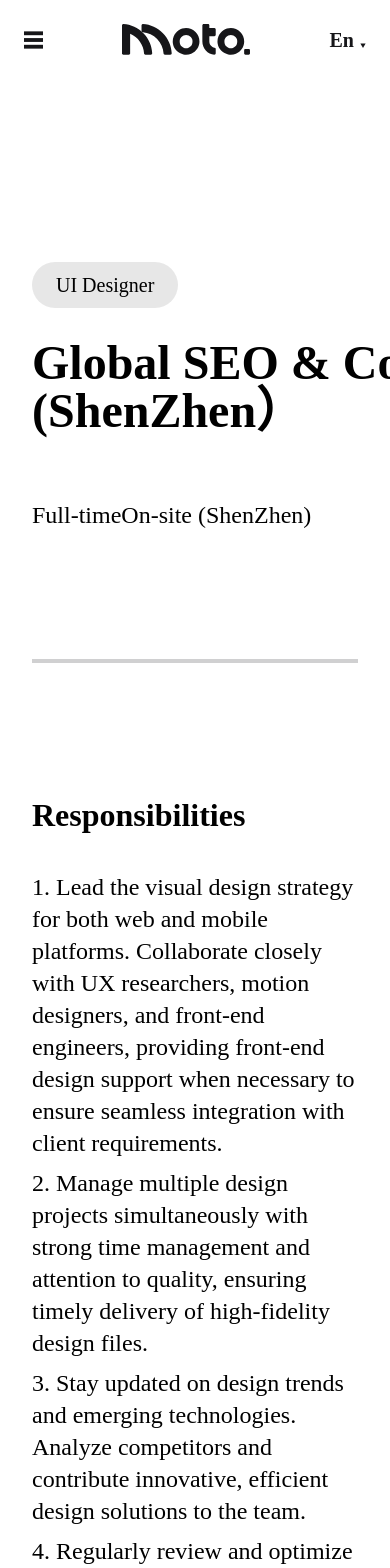
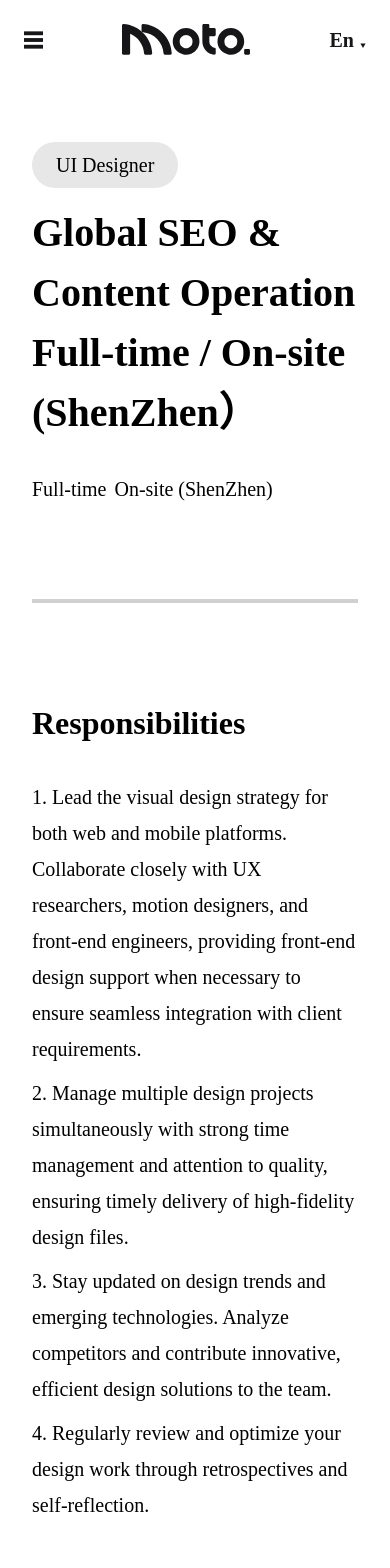
Before and after one commit to i-free-developer/moto-design, a React (Vite) app: page /role/1 in a window 390 px wide. Shown: the top 1568 px of the page. Built offline with nearby package versions, Linux system fonts and the light colour scheme.

Commit message:
finish responsive design

```diff
--- a/src/App.jsx
+++ b/src/App.jsx
@@ -1,8 +1,7 @@
 import { useState, useEffect } from 'react'
 import './App.css'
-import { BrowserRouter, Routes, Route, useLocation } from "react-router-dom";
+import { BrowserRouter, Routes, Route } from "react-router-dom";
 
-import Navbar from './components/Navbar'
 import Home from './components/Home';
 import CursorDot from './components/CursorDot';
 import About from './components/About'
--- a/src/components/About.jsx
+++ b/src/components/About.jsx
@@ -282,12 +282,12 @@ function TeamMemberCard({name, avatar, description, title, role}) {
 function OurTeam() {
 	return (
 		<div className="col-span-3 lg:col-span-2 flex flex-col gap-8 w-4/5">
-			<div className="sm:flex sm:gap-[0.5rem]">
+			<div className="flex sm:gap-[0.5rem]">
 				<span className="text-5xl leading-[48px] lg:text-[10.5rem] lg:leading-[168px] font-bold uppercase tracking-[-2%]">our</span>
 				<span className="lg:hidden text-5xl leading-[48px] lg:text-[10.5rem] lg:leading-[168px] font-bold uppercase text-right tracking-[-2%]">team</span>
 			</div>
 			<p className="text-base">As a dynamic design company, we endow products with artistic power, attract global enterprises, and redefine the future of products.</p>
-			<p className="sm:hidden lg:block text-5xl leading-[48px] lg:text-[10.5rem] lg:leading-[168px] font-bold uppercase text-right tracking-[-2%]">team</p>
+			<p className="hidden lg:block text-5xl leading-[48px] lg:text-[10.5rem] lg:leading-[168px] font-bold uppercase text-right tracking-[-2%]">team</p>
 		</div>
 	)
 }
--- a/src/components/Career.jsx
+++ b/src/components/Career.jsx
@@ -1,13 +1,14 @@
-import { useState, useCallback } from 'react'
+import { useState } from 'react'
 import { Link } from "react-router-dom"
 import { TimelineItems, PerkItemsData, OpenningRoles, CompanyEmail } from '../data/site-data'
 import Navbar from './Navbar'
 import { StarIcon } from './SocialIconsCollection'
 import { SiteInfoCard,  SiteFooter } from './About'
-import { useThrottle } from './FunctionCollection'
+import { UseThrottle } from './FunctionCollection'
 
 export default function Career() {
 	const [drawerStatus, setDrawerStatus] = useState('initial')
+
 	function handleClickDrawer() {
 		let newStatus;
 		if (drawerStatus === 'initial' || drawerStatus === 'closed') { newStatus = 'opened' }
@@ -35,11 +36,13 @@ export default function Career() {
 }
 
 function CareerHeader() {
+	function scrollToRef() { document.querySelector('#positions').scrollIntoView({ behavior: 'smooth', block: 'start' }) }
+
 	return (
 		<div className="relative px-[1rem]">
 			<h1 className="font-extrabold text-5xl lg:text-[5rem] uppercase">[Career]</h1>
 			<h2 className="font-extrabold text-[88px] lg:text-9xl uppercase">How we hire</h2>
-			<div className="absolute bottom-[-6rem] lg:bottom-0 right-0 px-8 py-4 border border-2 rounded-full flex gap-4 items-center justify-between">
+			<div className="absolute bottom-[-6rem] lg:bottom-0 right-0 px-8 py-4 border border-2 rounded-full flex gap-4 items-center justify-between" onClick={scrollToRef}>
 				<span className="font-medium text-2xl">Positions</span>
 				<span className="size-2 rounded-[50%] bg-slate-900"></span>
 			</div>
@@ -61,7 +64,7 @@ function TimeLineCard() {
 	const [timelineIndex, setTimelineIndex] = useState(0)
 
 	// const debouncedWheel = useCallback(debounce((e) => {wheelScroll(e)}, 300, { leading: false, trailing: true }), [])
-	const throttledWheel = useThrottle( (e) => {wheelScroll(e)}, 500 )
+	const throttledWheel = UseThrottle( (e) => {wheelScroll(e)}, 500 )
 	function wheelScroll(e) {
   		if (e.deltaY < 0) { setTimelineIndex(x => { return x - 1 > 0 ? x - 1 : 0 }) }
   		if (e.deltaY > 0) { setTimelineIndex(x => { return x + 1 > 6 ? 5 : x + 1 }) }
@@ -134,7 +137,7 @@ function RolesContainer() {
 				<p className="text-base lg:text-[1.5rem] lg:leading-[2rem] mt-[1rem] lg:mt-[4rem] font-normal scroll-fade-in">Explore our open roles and find the one that fits not just your resume, but your rhythm.</p>
 				<p className="text-[2rem] lg:text-[2.5rem] mt-[4rem] lg:mt-[14.5rem] font-bold scroll-fade-in"><span className="mr-2">13</span>Positions</p>
 			</div>
-			<div className="flex flex-col gap-8">
+			<div id="positions" className="flex flex-col gap-8">
 				{OpenningRoles.map((item, index) => <RoleCard {...item} index={index} key={index}/>)}
 			</div>
 		</div>
@@ -174,11 +177,11 @@ function ApplyButon({id}) {
 
 export function HowToApply() {
 	return (
-		<div className="tracking-[-2%] my-[3rem]">
+		<div className="tracking-[-2%] my-[3rem] w-full mx-auto">
 			<h2 className="uppercase font-bold text-5xl lg:text-[5.5rem]">how to apply</h2>
 			<p className="mt-[3rem] text-xl lg:text-[2rem]">Send your CV and portfolio to <span className="font-bold">({CompanyEmail})</span>, with the subject "<span className="font-bold">Position + Name</span>".</p>
 			<p className="text-xl lg:text-[2rem]">We’re not just hiring doers—we’re looking for partners in creation.</p>
-			<p className="text-xl lg:text-[2rem] my-[3rem]">*File Types: ( pdf, ppt, pptx, txt )</p>
+			<p className="text-xl lg:text-[2rem] my-[2rem] lg:my-[3rem]">*File Types: ( pdf, ppt, pptx, txt )</p>
 		</div>
 	)
 }
--- a/src/components/FunctionCollection.jsx
+++ b/src/components/FunctionCollection.jsx
@@ -1,7 +1,7 @@
 import { useLocation } from "react-router-dom";
 import { useEffect, useCallback } from 'react'
 
-import { throttle, debounce } from 'lodash';
+import { throttle } from 'lodash';
 
 function ScrollToTop() {
   const { pathname } = useLocation();
@@ -17,7 +17,7 @@ function RandomInt(min, max) {
   return Math.floor(Math.random() * (max - min + 1)) + min;
 }
 
-function useThrottle(callback, delay) {
+function UseThrottle(callback, delay) {
   const throttledFn = useCallback(
     throttle((...args) => callback(...args), delay),
     [delay] // will recreate if delay changes
@@ -25,4 +25,4 @@ function useThrottle(callback, delay) {
   return throttledFn;
 }
 
-export { ScrollToTop, RandomInt, useThrottle }
+export { ScrollToTop, RandomInt, UseThrottle }
--- a/src/components/Loading.jsx
+++ b/src/components/Loading.jsx
@@ -2,8 +2,8 @@ import { StarIcon } from './SocialIconsCollection'
 
 export default function Loading({loadingPercentage}) {
 	return (
-		<section id="loading" className="mx-auto max-w-screen h-dvh">
-			<div className="lg:px-[3.5rem] h-4/5 lg:h-full pt-[10rem] lg:pt-0 lg:m-auto lg:flex lg:flex-row items-center justify-between text-xl">
+		<section id="loading" className="mx-auto max-w-[750px] lg:max-w-[1920px] h-dvh overflow-hidden">
+			<div className="lg:px-[3.5rem] h-4/5 lg:h-full pt-[10rem] lg:pt-0 lg:m-auto lg:flex lg:flex-row items-center justify-between">
 				<LeftCard/>
 				<LogoCard/>
 				<LoadingCard loadingPercentage={loadingPercentage}/>
--- a/src/components/RolePage.jsx
+++ b/src/components/RolePage.jsx
@@ -3,7 +3,7 @@ import { useParams } from "react-router-dom";
 import { OpenningRoles } from '../data/site-data'
 import { HowToApply } from './Career'
 import Navbar from './Navbar'
-import Footer from './Footer'
+import { SiteInfoCard,  SiteFooter } from './About'
 
 export default function RolePage() {
 	const [drawerStatus, setDrawerStatus] = useState('initial')
@@ -17,37 +17,42 @@ export default function RolePage() {
 
 	let { id } = useParams();
 
-	const {title, roleTag, responsibilities, requirements, tags} = OpenningRoles.find(e => e.id == id)
+	const {title, roleTag, tags, responsibilities, requirements} = OpenningRoles.find(e => e.id == id)
 	return (
-		<main className="mx-auto overflow-hidden">
+		<main className="mx-auto max-w-[750px] lg:max-w-[1920px] overflow-x-hidden overflow-hidden">
       		<Navbar drawerStatus={drawerStatus} handleClickDrawer={handleClickDrawer}/>
-			<section id="role-page" className="mx-auto px-[2rem] lg:px-[6rem]" onClick={closeDrawer}>
-				<div className="relative mt-[13.5rem] mb-[6rem]">
-					<span className="rounded-full text-xl font-medium bg-black/10 px-6 py-3">{roleTag}</span>
-					<h1 className="mt-[2.5rem] text-5xl font-semibold w-[73rem] tracking-[-2%]">{title}</h1>
-					<div className="flex flex-row items-center justify-between mt-[4rem]">
-						<div>
-							{tags.map((tag, index) => <span className="text-2xl font-medium tracking-[-2%]" key={index}>{tag}</span>)}
-						</div>
-					</div>
-					<hr className="border border-2 border-black/20 my-[8rem]"></hr>
-				</div>
+			<section id="role-page" className="mx-auto px-[2rem] lg:px-[4rem]" onClick={closeDrawer}>
+				<RoleHeaderCard roleTag={roleTag} title={title} tags={tags}/>
 				<ContentSection title={'Responsibilities'} items={responsibilities}/>
 				<ContentSection title={'Requirements'} items={requirements}/>
 				<div className="my-[8rem]"></div>
 				<HowToApply/>
 				<div className="my-[8rem]"></div>
+				<SiteInfoCard/>
+				<SiteFooter/>
 			</section>
-			<Footer/>
 		</main>
+	)
+}
+
+function RoleHeaderCard({roleTag, title, tags}) {
+	return (
+		<div className="mt-[6rem] lg:mt-[8rem] mb-[6rem]">
+			<span className="rounded-full text-xl font-medium bg-black/10 px-6 py-3">{roleTag}</span>
+			<h1 className="mt-[1.5rem] lg:mt-[2.5rem] text-[2.5rem] lg:text-5xl font-semibold w-full lg:w-[73rem] tracking-[-2%]">{title}</h1>
+			<div className="flex flex-row items-center mt-[2rem] lg:mt-[4rem] gap-2">
+				{tags.map((tag, index) => <span className="text-xl lg:text-2xl font-medium tracking-[-2%]" key={index}>{tag}</span>)}
+			</div>
+			<hr className="border border-2 border-black/20 my-[6rem] lg:my-[8rem]"></hr>
+		</div>
 	)
 }
 
 function ContentSection({title, items}) {
 	return (
-		<ol className="list-decimal list-inside mt-[8rem]">
+		<ol className="list-decimal list-inside mt-[6rem] lg:mt-[8rem]">
 			<header className="text-[2rem] font-bold mb-[2rem] tracking-[-2%]">{title}</header>
-			{items.map((item, index) => <li key={index} className="text-2xl font-normal my-[0.5rem] tracking-[-2%]">{item}</li>)}
+			{items.map((item, index) => <li key={index} className="text-xl  lg:text-2xl leading-[36px] lg:leading-[40px] font-normal my-[0.5rem] tracking-[-2%]">{item}</li>)}
 		</ol>
 	)
 }
--- a/src/index.css
+++ b/src/index.css
@@ -9,6 +9,7 @@
   --color-black: #161619;
   --color-white: #F7F7F7;
   --color-gray: #949494;
+  --breakpoint-sm: 750px;
 }
 
 body {
```
